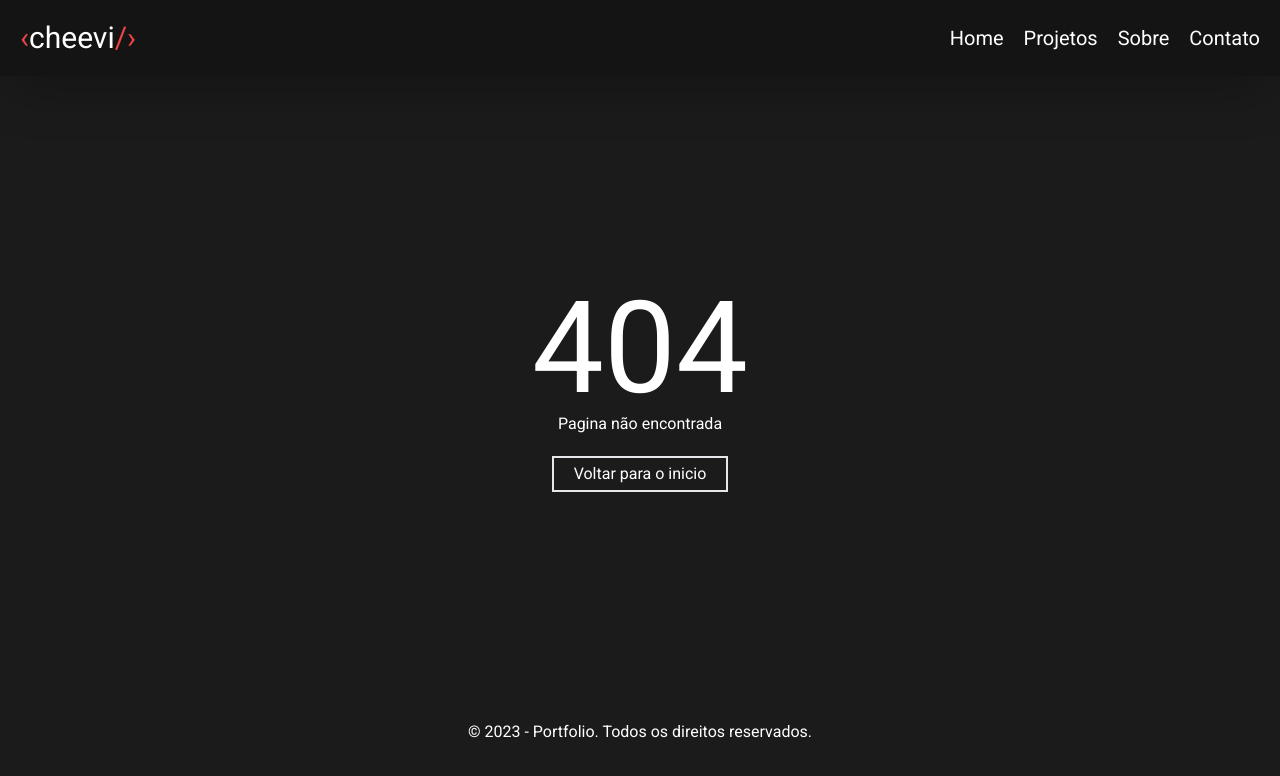
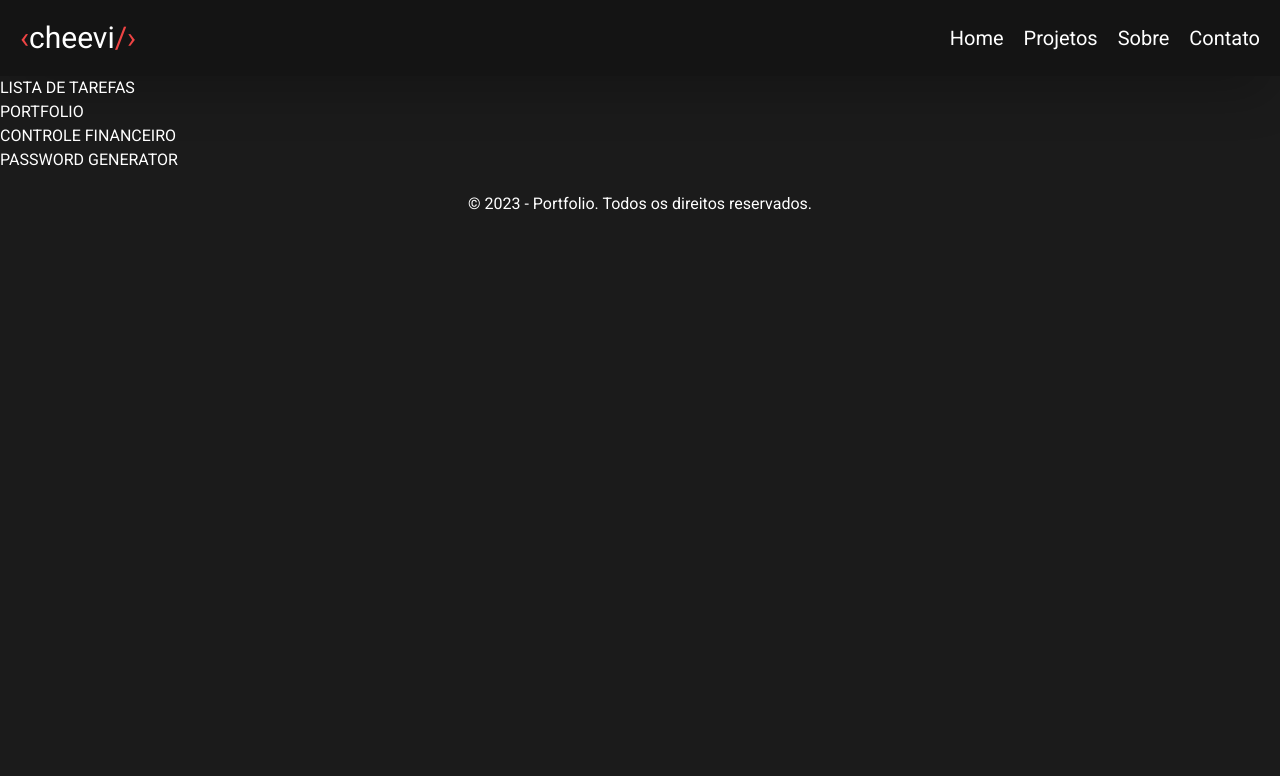
Before and after one commit to Cheeviiii/Cheevi-Portfolio, a Next.js app: page /projetos in a window 1280 px wide. Before the commit this address had no page. Shown: the top 776 px of the page. Built offline with nearby package versions, Linux system fonts and the light colour scheme; no server answers.

Commit message:
Add api route and projetosList

```diff
--- a/package.json
+++ b/package.json
@@ -16,7 +16,7 @@
     "autoprefixer": "10.4.15",
     "eslint": "8.48.0",
     "eslint-config-next": "13.4.19",
-    "next": "13.4.19",
+    "next": "^13.5.5",
     "postcss": "8.4.29",
     "react": "18.2.0",
     "react-dom": "18.2.0",
--- /dev/null
+++ b/src/app/api/projetos/route.ts
@@ -0,0 +1,42 @@
+export async function GET(req: Request) {
+  const data = [
+    {
+      title: "LISTA DE TAREFAS",
+      description:
+        "Um aplicativo de lista de tarefas simples, permite que os usuários adicionem, excluam e marquem as tarefas como concluidas.",
+      thumbnail: "lista_de_tarefas",
+      github_link: "https://github.com/Cheeviiii/lista-de-tarefas",
+      projeto_demo: "https://lista-de-tarefas-indol-sigma.vercel.app/",
+    },
+
+    {
+      title: "PORTFOLIO",
+      description:
+        "Projeto web de portfolio onde compartilho minhas habilidades, experiências e projetos anteriores de forma visualmente atraente e fácil de navegar.",
+      thumbnail: "portfolio",
+      github_link: "https://github.com/Cheeviiii/Cheevi-Portfolio",
+      projeto_demo: "https://cheevi-portfolio.vercel.app",
+    },
+
+    {
+      title: "CONTROLE FINANCEIRO",
+      description:
+        "Projeto simples de controle financeiro que permite acompanhar e gerencias finanças pessoais de forma organizada.",
+      thumbnail:
+        "https://bg-so-1.zippyimage.com/2023/07/15/1998924cbb01370db96da386b87f55cb.png",
+      github_link: "https://github.com/Cheeviiii/controle-financeiro",
+      projeto_demo: "https://controle-financeiro-weld.vercel.app/",
+    },
+
+    {
+      title: "PASSWORD GENERATOR",
+      description:
+        "Projeto simples de um gerador de senhas aleatórias, onde você pode escolher entre o tamanho, letras minúsculas, maiúscula e caracteres especiais",
+      thumbnail: "password_generator",
+      github_link: "https://github.com/Cheeviiii/password-generator",
+      projeto_demo: "https://password-generator-taupe-xi.vercel.app/",
+    },
+  ];
+
+  return Response.json(data);
+}
--- a/src/app/contato/page.tsx
+++ b/src/app/contato/page.tsx
@@ -1,4 +1,9 @@
 import { ContatoForm } from "@/components/ContatoForm";
+import type { Metadata } from "next";
+
+export const metadata: Metadata = {
+  title: "Portfolio | Contato",
+};
 
 export default function Contato() {
   return (
--- a/src/app/layout.tsx
+++ b/src/app/layout.tsx
@@ -24,7 +24,6 @@ export default function RootLayout({
       <body className={roboto.className}>
         <Navbar />
         {children}
-
         <Footer />
       </body>
     </html>
--- a/src/app/not-found.tsx
+++ b/src/app/not-found.tsx
@@ -1,4 +1,9 @@
+import type { Metadata } from "next";
 import Link from "next/link";
+
+export const metadata: Metadata = {
+  title: "Portfolio | Not found",
+};
 
 export default function NotFound() {
   return (
@@ -7,7 +12,10 @@ export default function NotFound() {
         <h1 className="text-9xl">404</h1>
         <p>Pagina não encontrada</p>
       </div>
-      <Link className="border-2 px-5 py-1 hover:bg-red-500 transition-colors" href="/">
+      <Link
+        className="border-2 px-5 py-1 hover:bg-red-500 transition-colors"
+        href="/"
+      >
         Voltar para o inicio
       </Link>
     </div>
--- a/src/app/page.tsx
+++ b/src/app/page.tsx
@@ -1,9 +1,15 @@
+import type { Metadata } from "next";
+
 import { ContatoForm } from "@/components/ContatoForm";
 import { MainBox } from "@/components/MainBox";
-import { Projetos } from "@/components/Projetos";
 import { Skills } from "@/components/Skills";
 
+export const metadata: Metadata = {
+  title: "Portfolio | Home"
+}
+
 export default async function Home() {
+
   return (
     <main>
       <MainBox />
--- /dev/null
+++ b/src/app/projetos/page.tsx
@@ -0,0 +1,15 @@
+import ProjetosList from "@/components/ProjetoList/ProjetosList";
+import { Metadata } from "next";
+
+export const metadata: Metadata = {
+  title: "Portfolio | Projetos",
+};
+
+export default function Contato() {
+
+  return (
+    <main>
+      <ProjetosList />
+    </main>
+  );
+}
--- a/src/components/Navbar/components/MobileNav/MobileNav.tsx
+++ b/src/components/Navbar/components/MobileNav/MobileNav.tsx
@@ -1,6 +1,7 @@
 import { HiXMark } from "react-icons/hi2";
 import { Button } from "../Button";
 import * as S from "./styles";
+import Link from "next/link";
 
 type MobileNavProps = {
   isOpen: boolean;
@@ -21,7 +22,9 @@ export function MobileNav({ isOpen, toggleMenu, menu }: MobileNavProps) {
             <S.MenuContent>
               <S.MenuLinkList>
                 {menu.map((item: any, index: any) => (
-                  <S.MenuLink key={index}>{item.title}</S.MenuLink>
+                  <S.MenuLink key={index}>
+                    <Link href={item.to} onClick={toggleMenu}>{item.title}</Link>
+                  </S.MenuLink>
                 ))}
               </S.MenuLinkList>
             </S.MenuContent>
--- /dev/null
+++ b/src/components/ProjetoList/ProjetosList.tsx
@@ -0,0 +1,28 @@
+"use client";
+
+import { useEffect, useState } from "react";
+
+const API_URL = process.env.NEXT_PUBLIC_API_URL || "http://localhost:3000";
+
+export default function ProjetosList() {
+  const [test, setTests] = useState<any>([]);
+
+  useEffect(() => {
+    fetch(`${API_URL}/api/projetos`)
+      .then((res) => {
+        return res.json();
+      })
+      .then((data) => {
+        setTests(data);
+      });
+  }, []);
+  return (
+    <div>
+      {test.map((item: any, index: any) => (
+        <div key={index}>
+          <h1>{item.title}</h1>
+        </div>
+      ))}
+    </div>
+  );
+}
```
Also changed, not shown: 1 other file (tests, documents, lock files or other folders).
